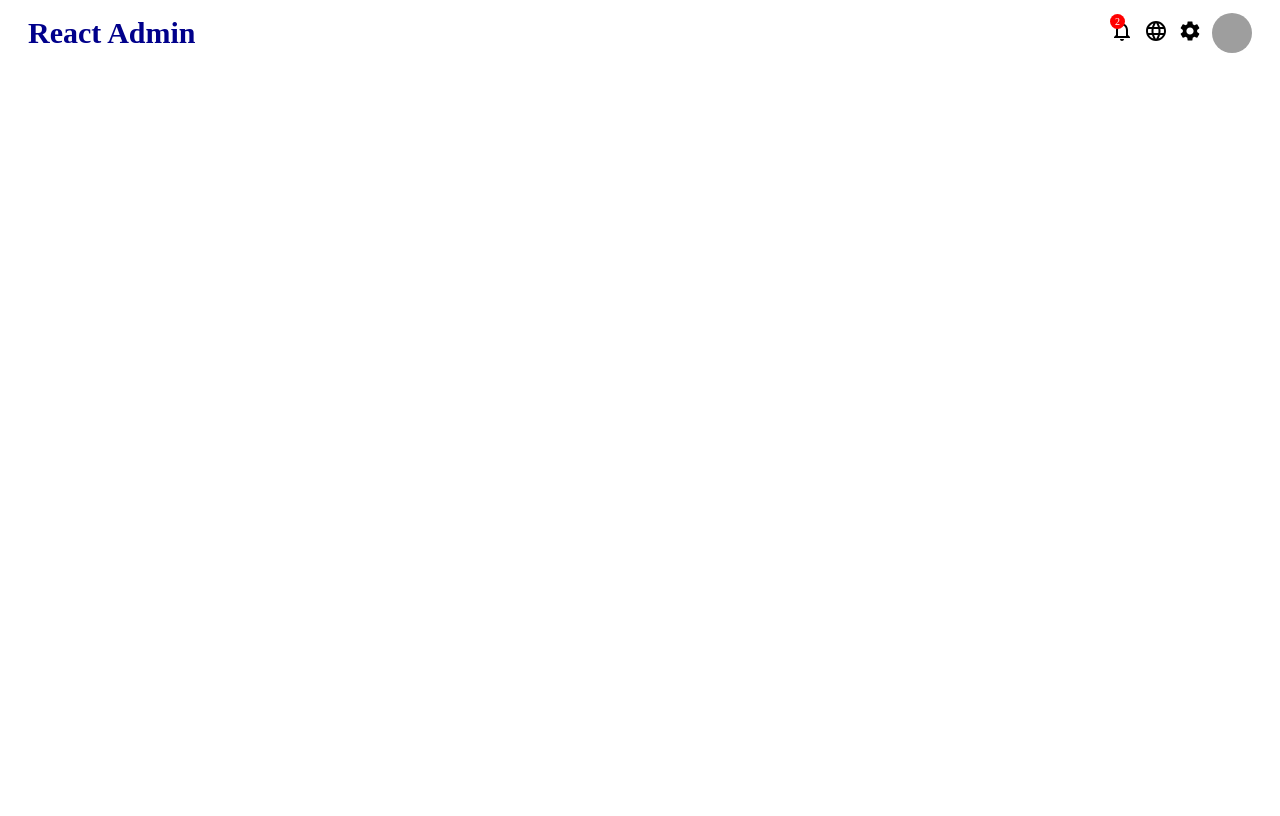
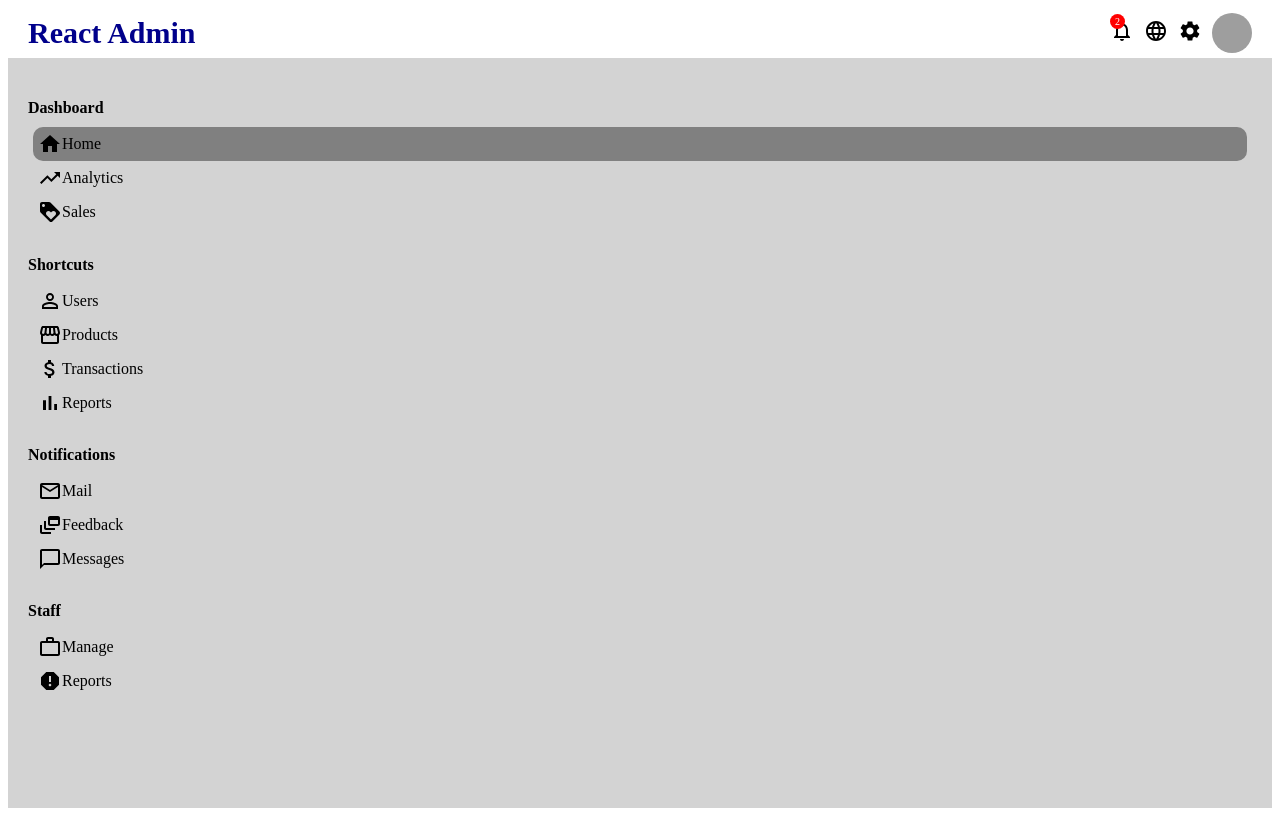
Before and after one commit to patrickcash/react-dashboard, a React (Create React App) app: page / in a window 1280 px wide. Built offline with nearby package versions, Linux system fonts and the light colour scheme; grey boxes are pictures that could not be loaded; the HTML template or start-up script is replaced by a standard one.

Commit message:
added sidebar

```diff
--- a/src/App.js
+++ b/src/App.js
@@ -1,9 +1,14 @@
 import Navbar from "./components/navbar/Navbar";
+import Sidebar from "./components/sidebar/Sidebar";
+import "./app.css"
 
 function App() {
   return (
     <div>
       <Navbar/>
+      <div className="container">
+        <Sidebar/>
+      </div>
     </div>
   );
 }
--- /dev/null
+++ b/src/app.css
@@ -0,0 +1,3 @@
+.container{
+    display: flex;
+}
--- /dev/null
+++ b/src/components/sidebar/Sidebar.jsx
@@ -0,0 +1,80 @@
+import { AttachMoney, BarChart, ChatBubbleOutline, DynamicFeed, Home, Loyalty, MailOutline, PermIdentity, Report, Storefront, TrendingUp, WorkOutline } from '@material-ui/icons'
+import React from 'react'
+import "./sidebar.css"
+
+export default function Sidebar() {
+  return (
+    <div className="sidebar">
+        <div className="sidebarWrapper">
+            <div className="menu">
+                <h4 className="title">Dashboard</h4>
+                <ul className="list">
+                    <li className="listItem active">
+                        <Home/>
+                        Home
+                    </li>
+                    <li className="listItem">
+                        <TrendingUp/>
+                        Analytics
+                    </li>
+                    <li className="listItem">
+                        <Loyalty/>
+                        Sales
+                    </li>
+                </ul>
+            </div>
+            <div className="menu">
+                <h4 className="title">Shortcuts</h4>
+                <ul className="list">
+                    <li className="listItem">
+                        <PermIdentity/>
+                        Users
+                    </li>
+                    <li className="listItem">
+                        <Storefront/>
+                        Products
+                    </li>
+                    <li className="listItem">
+                        <AttachMoney/>
+                        Transactions
+                    </li>
+                    <li className="listItem">
+                        <BarChart/>
+                        Reports
+                    </li>
+                </ul>
+            </div>
+            <div className="menu">
+                <h4 className="title">Notifications</h4>
+                <ul className="list">
+                    <li className="listItem">
+                        <MailOutline/>
+                        Mail
+                    </li>
+                    <li className="listItem">
+                        <DynamicFeed/>
+                        Feedback
+                    </li>
+                    <li className="listItem">
+                        <ChatBubbleOutline/>
+                        Messages
+                    </li>
+                </ul>
+            </div>
+            <div className="menu">
+                <h4 className="title">Staff</h4>
+                <ul className="list">
+                    <li className="listItem">
+                        <WorkOutline/>
+                        Manage
+                    </li>
+                    <li className="listItem">
+                        <Report/>
+                        Reports
+                    </li>
+                </ul>
+            </div>
+        </div>
+    </div>
+  )
+}
--- /dev/null
+++ b/src/components/sidebar/sidebar.css
@@ -0,0 +1,38 @@
+.sidebar{
+    flex: 1;
+    height: calc(100vh - 50px);
+    background-color: lightgray;
+    position: sticky;
+    top: 50px;
+}
+
+.sidebarWrapper{
+    padding: 20px;
+}
+
+.menu{
+    margin-bottom: 10px;
+}
+
+.title{
+    margin-bottom: 5px;
+}
+
+.list{
+    list-style: none;
+    padding: 5px;
+    margin: 0px;
+}
+
+.listItem{
+    padding: 5px;
+    cursor: pointer;
+    display: flex;
+    align-items: center;
+    border-radius: 10px;
+}
+
+.listItem.active,
+.listItem:hover{
+    background-color: gray;
+}
```
